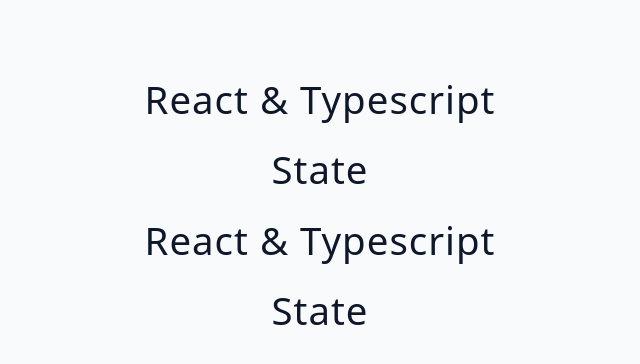
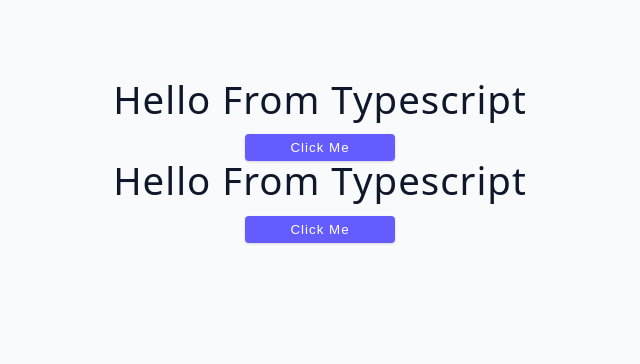
Before and after one commit to RyanTren/TypeScript-Learning, a React (Vite) app in the folder project/react-typescript/: page / in a window 1280 px wide. Shown: the top 364 px of the page, without its empty margins (320-960 px from the left). Built offline with nearby package versions, Linux system fonts and the light colour scheme.

Commit message:
Update index.tsx

```diff
--- a/project/react-typescript/src/starter/03-state/index.tsx
+++ b/project/react-typescript/src/starter/03-state/index.tsx
@@ -1,8 +1,51 @@
+import { useState } from 'react';
+
+type Link = {
+  id: number;
+  url: string;
+  text: string;
+};
+
+const navLinks: Link[] = [
+  {
+    id: 1,
+    url: 'https://reactjs.org',
+    text: 'react docs',
+  },
+  {
+    id: 2,
+    url: 'https://reactrouter.com',
+    text: 'react router docs',
+  },
+  {
+    id: 3,
+    url: 'https://reacttraining.com',
+    // remove text property to see the error
+    text: 'react training',
+  },
+];
+
 function Component() {
+  const [text, setText] = useState('shakeAndBake');
+  const [number, setNumber] = useState(1);
+  const [list, setList] = useState<string[]>([]);
+  const [links, setLinks] = useState<Link[]>(navLinks);
   return (
     <div>
-        <h2>React & Typescript</h2>
-        <h2>State</h2>
+      <h2 className='mb-1'>hello from typescript</h2>
+      <button
+        className='btn btn-center'
+        onClick={() => {
+          // setText(1);
+          // setNumber('hello');
+          // setList([1, 3]);
+          // setList(['hello', 'world']);
+          // setLinks([...links, { id: 4, url: 'hello', someValue: 'hello' }])
+          setLinks([...links, { id: 4, url: 'hello', text: 'hello' }]);
+        }}
+      >
+        click me
+      </button>
     </div>
   );
 }
```
Lines whose indentation alone changed are shown as unchanged.
